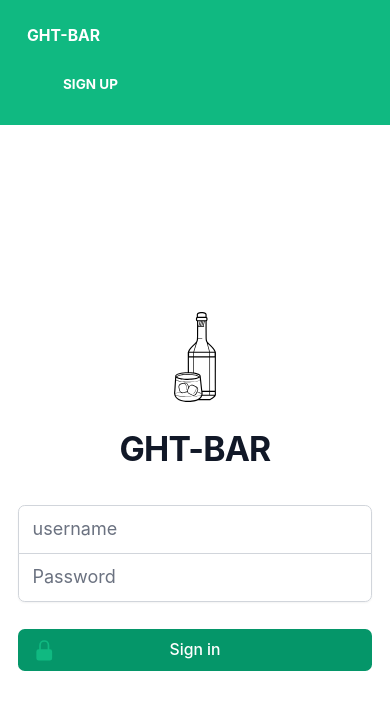
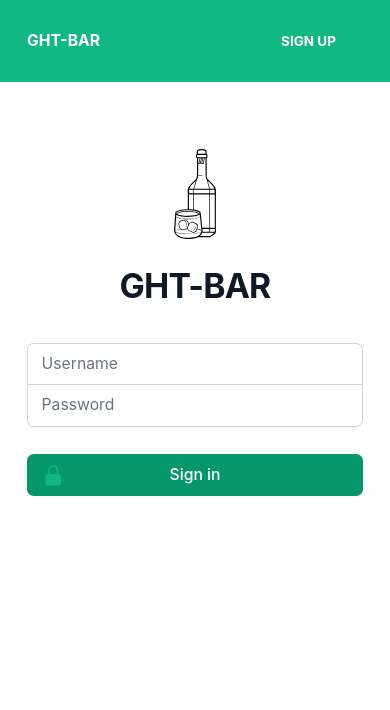
Before and after one commit to frmsm/ght-bar, a Next.js app: page /login in a window 390 px wide. Shown: the top 710 px of the page. Built offline with nearby package versions, Linux system fonts and the light colour scheme; no server answers.

Commit message:
fix: fix

```diff
--- a/components/card/index.tsx
+++ b/components/card/index.tsx
@@ -26,15 +26,15 @@ const Card: NextPage<Item> = ({
 
     return (
         <div
-            style={{ minWidth: "296px" }}
-            className="w-full relative max-w-sm min-w-fit bg-white rounded-lg border border-gray-200 shadow-md dark:bg-gray-800 dark:border-gray-700"
+            style={{ width: "296px" }}
+            className="w-full relative max-w-sm min-w-fit bg-white rounded-lg border border-gray-200 shadow-md "
         >
             <div className="flex justify-end px-4 pt-4">
                 <button
                     id="dropdownButton"
                     data-dropdown-toggle="dropdown"
                     onMouseDown={toggleSettings}
-                    className="inline-block text-gray-500 dark:text-gray-400 hover:bg-gray-100 dark:hover:bg-gray-700 focus:ring-4 focus:outline-none focus:ring-gray-200 dark:focus:ring-gray-700 rounded-lg text-sm p-1.5"
+                    className="inline-block text-gray-500 dark:text-gray-400 hover:bg-gray-100  focus:ring-4 focus:outline-none focus:ring-gray-200  rounded-lg text-sm p-1.5"
                     type="button"
                 >
                     <span className="sr-only">Open dropdown</span>
@@ -55,7 +55,7 @@ const Card: NextPage<Item> = ({
                             id="dropdown"
                             className={`${
                                 !isSettingsOpen ? "hidden" : ""
-                            } absolute right-16 z-10 w-44 text-base list-none bg-white rounded divide-y divide-gray-100 shadow dark:bg-gray-700`}
+                            } absolute right-16 z-10 w-44 text-base list-none bg-white rounded divide-y divide-gray-100 shadow `}
                         >
                             <ul
                                 className="py-1"
@@ -64,7 +64,7 @@ const Card: NextPage<Item> = ({
                                 <li>
                                     <a
                                         href={`/admin/${id}`}
-                                        className="block py-2 px-4 text-sm text-gray-700 hover:bg-gray-100 dark:hover:bg-gray-600 dark:text-gray-200 dark:hover:text-white"
+                                        className="block py-2 px-4 text-sm text-gray-700 hover:bg-gray-100"
                                     >
                                         Edit
                                     </a>
@@ -88,7 +88,7 @@ const Card: NextPage<Item> = ({
                                                 console.error("error");
                                             }
                                         }}
-                                        className="block py-2 px-4 text-sm text-red-600 hover:bg-gray-100 dark:hover:bg-gray-600 dark:text-gray-200 dark:hover:text-white"
+                                        className="block py-2 px-4 text-sm text-red-600 hover:bg-gray-100 "
                                     >
                                         Delete
                                     </a>
@@ -100,7 +100,7 @@ const Card: NextPage<Item> = ({
             </div>
 
             <div className="flex flex-col items-center pb-10 gap-2">
-                <div className="text-sm text-gray-500 dark:text-gray-400">
+                <div className="text-sm text-gray-500 ">
                     {dayjs(createdAt).format("DD.MM.YYYY")}
                 </div>
                 <div>
@@ -120,27 +120,25 @@ const Card: NextPage<Item> = ({
                         <Whiskey className="w-20" />
                     )}
                 </div>
-                <h5 className="mb-1 text-xl font-medium text-gray-900 dark:text-white">
+                <h5 className="mb-1 text-xl font-medium text-gray-900 ">
                     {name}
                 </h5>
                 <ul className="flex flex-col items-center pb-10">
-                    <li className="text-sm text-gray-500 dark:text-gray-400">
+                    <li className="text-sm text-gray-500 ">
                         <Link href={`/?strength=${strength}`}>
                             {strength} %
                         </Link>
                     </li>
 
-                    <li className="text-sm text-gray-500 dark:text-gray-400">
+                    <li className="text-sm text-gray-500 ">
                         <Link href={`/?countryOrigin=${countryOrigin}`}>
                             {countryOrigin} {getUnicodeFlagIcon(countryOrigin)}
                         </Link>
                     </li>
-                    <li className="text-sm text-gray-500 dark:text-gray-400">
+                    <li className="text-sm text-gray-500 ">
                         <Link href={`/?user=${user}`}>{user}</Link>
                     </li>
-                    <li className="text-sm text-gray-500 dark:text-gray-400">
-                        {notes}
-                    </li>
+                    <li className="text-sm text-gray-500 ">{notes}</li>
                 </ul>
                 {/* <div className="flex mt-4 space-x-3 md:mt-6">
                     <a
--- a/components/filter-form/index.tsx
+++ b/components/filter-form/index.tsx
@@ -20,9 +20,6 @@ export type Item = {
 };
 
 const Form: NextPage<{ setData: (value: any) => void }> = ({ setData }) => {
-    const router = useRouter();
-    console.log(router.query);
-
     const handleSearch = async (
         event: React.FormEvent<HTMLInputElement> | any
     ) => {
@@ -53,7 +50,9 @@ const Form: NextPage<{ setData: (value: any) => void }> = ({ setData }) => {
 
     return (
         <form
-            className="flex justify-center gap-x-4"
+            className="flex justify-center
+            sm:flex-col
+             gap-x-4"
             //@ts-ignore
             onSubmit={handleSearch}
         >
--- a/components/header/index.tsx
+++ b/components/header/index.tsx
@@ -20,8 +20,8 @@ const Header = () => {
         <header>
             <div>
                 <nav className="relative flex flex-wrap items-center justify-between px-2 py-3 bg-emerald-500 mb-3">
-                    <div className="container px-4 mx-auto flex flex-wrap items-center justify-between">
-                        <div className="w-full relative flex justify-between lg:w-auto lg:static lg:block lg:justify-start">
+                    <div className="container px-4 mx-auto flex flex-row flex-wrap items-center justify-between">
+                        <div className="relative flex justify-between lg:w-auto lg:static lg:block lg:justify-start">
                             <Link
                                 className="text-sm font-bold leading-relaxed inline-block mr-4 py-2 whitespace-nowrap uppercase text-white"
                                 href="/"
@@ -30,12 +30,13 @@ const Header = () => {
                             </Link>
                         </div>
                         <div
-                            className={
-                                "lg:flex flex-grow items-center" + "flex"
-                            }
+                            className={"flex-row items-center" + "flex"}
                             id="example-navbar-danger"
                         >
-                            <ul className="flex flex-col lg:flex-row list-none lg:ml-auto">
+                            <ul
+                                className="flex
+                            flex-row list-none lg:ml-auto"
+                            >
                                 {/* <li className="nav-item">
                         <a
                             className="px-3 py-2 flex items-center text-xs uppercase font-bold leading-snug text-white hover:opacity-75"
--- a/package.json
+++ b/package.json
@@ -21,7 +21,7 @@
         "lodash-es": "^4.17.21",
         "mysql": "^2.18.1",
         "mysql3": "^0.6.0",
-        "next": "^13.0.2",
+        "next": "^13.4.2",
         "next-auth": "^4.20.1",
         "react": "^18.2.0",
         "react-dom": "^18.2.0",
@@ -42,7 +42,7 @@
         "@types/uuid": "^8.3.4",
         "autoprefixer": "^10.4.12",
         "eslint": "8.25.0",
-        "eslint-config-next": "^13.0.2",
+        "eslint-config-next": "^13.4.2",
         "postcss": "^8.4.18",
         "prisma": "^4.6.1",
         "tailwindcss": "^3.1.8",
--- a/pages/_app.tsx
+++ b/pages/_app.tsx
@@ -14,7 +14,9 @@ function MyApp({ Component, pageProps: { session, ...pageProps } }) {
     return (
         <SessionProvider session={session}>
             <NextAuthProvider>
-                <div className="flex flex-col min-h-full">
+                <div
+                // className="flex flex-col min-h-full"
+                >
                     <Header />
                     <div className="flex grow [&>*]:grow">
                         <Component {...pageProps} />
--- a/pages/index.tsx
+++ b/pages/index.tsx
@@ -30,9 +30,9 @@ export type Item = {
 const Home: NextPage<{ bottles: Item[] }> = ({
     bottles = [],
 }: InferGetServerSidePropsType<typeof getServerSideProps>) => {
-    const { data: session, ...rest } = useSession();
+    const { data: session } = useSession();
     const [data, setData] = useState(bottles);
-    console.log({ rest });
+
     //@ts-ignore
     if (!session) {
         Router.push("/login");
@@ -49,12 +49,16 @@ const Home: NextPage<{ bottles: Item[] }> = ({
                 />
                 <link rel="icon" href="/favicon.ico" />
             </Head>
-            <Form setData={setData} />
-            <div className="p-8">
-                <div className="flex flex-wrap gap-8 justify-center">
-                    {data?.map((bottle: Item) => {
-                        return <Card key={bottle.id.toString()} {...bottle} />;
-                    })}
+            <div className="p-2">
+                <Form setData={setData} />
+                <div className="p-8">
+                    <div className="flex  flex-wrap  gap-8 justify-center">
+                        {data?.map((bottle: Item) => {
+                            return (
+                                <Card key={bottle.id.toString()} {...bottle} />
+                            );
+                        })}
+                    </div>
                 </div>
             </div>
         </div>
--- a/pages/login/index.tsx
+++ b/pages/login/index.tsx
@@ -8,8 +8,8 @@ import { CtxOrReq } from "next-auth/client/_utils";
 
 //@ts-ignore
 const Login: NextPage = ({
-    csrfToken,
-}: InferGetServerSidePropsType<typeof getServerSideProps>) => {
+        csrfToken,
+    }: InferGetServerSidePropsType<typeof getServerSideProps>) => {
     return (
         <div className="flex min-h-full items-center justify-center py-12 px-4 sm:px-6 lg:px-8">
             <div className="w-full max-w-md space-y-8">
@@ -51,7 +51,7 @@ const Login: NextPage = ({
                         </div> */}
                         <div>
                             <label htmlFor="email-address" className="sr-only">
-                                username
+                                Username
                             </label>
                             <input
                                 id="username"
@@ -60,7 +60,7 @@ const Login: NextPage = ({
                                 autoComplete="username"
                                 required
                                 className="relative block w-full appearance-none rounded-none rounded-t-md border border-gray-300 px-3 py-2 text-gray-900 placeholder-gray-500 focus:z-10 focus:border-emerald-500 focus:outline-none focus:ring-emerald-500 sm:text-sm"
-                                placeholder="username"
+                                placeholder="Username"
                             />
                         </div>
                         <div>
--- a/styles/Home.module.css
+++ b/styles/Home.module.css
@@ -1,8 +1,3 @@
-.container {
-    padding: 0 2rem;
-    height: 100%;
-}
-
 .main {
     min-height: 100vh;
     padding: 4rem 0;
--- a/tailwind.config.js
+++ b/tailwind.config.js
@@ -9,4 +9,22 @@ module.exports = {
         extend: {},
     },
     plugins: [],
+    theme: {
+        screens: {
+            "2xl": { max: "1535px" },
+            // => @media (max-width: 1535px) { ... }
+
+            xl: { max: "1279px" },
+            // => @media (max-width: 1279px) { ... }
+
+            lg: { max: "1023px" },
+            // => @media (max-width: 1023px) { ... }
+
+            md: { max: "767px" },
+            // => @media (max-width: 767px) { ... }
+
+            sm: { max: "639px" },
+            // => @media (max-width: 639px) { ... }
+        },
+    },
 };
```
Also changed, not shown: 2 other files (tests, documents, lock files or other folders).
